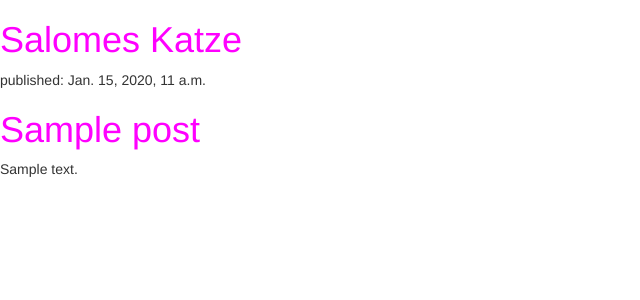
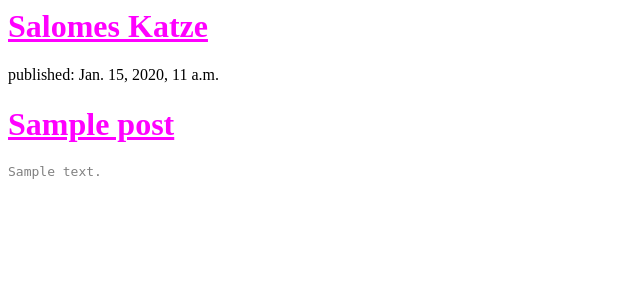
Before and after one commit to Salomensch/whatthecave, a Django app: template blog/templates/blog/post_list.html in a window 1280 px wide. Shown: the top 300 px of the page, without its empty margins (0-640 px from the left). Run offline with Django 3.2, Linux system fonts and the light colour scheme; the template is opened without the code that fills it: values that come from a table or form of the project are taken from there, others are empty; tables that the repository leaves empty hold one stand-in row (values such as "Sample post"); some libraries are stand-ins or nearby versions.

Commit message:
mit dem Osterei

```diff
--- a/blog/static/css/blog.css
+++ b/blog/static/css/blog.css
@@ -1,3 +1,8 @@
 h1 a {
-    color: magenta;
+    color: #FF00FF;
 }
+
+.mono {
+    font-family: monospace;
+    color: grey;
+}
--- a/blog/templates/blog/post_list.html
+++ b/blog/templates/blog/post_list.html
@@ -2,9 +2,9 @@
 
 <html>
     <head>
-        <title>DGirls Lokal</title>
-        <link rel="stylesheet" href="//maxcdn.bootstrapcdn.com/bootstrap/3.2.0/css/bootstrap.min.css">
-        <link rel="stylesheet" href="//maxcdn.bootstrapcdn.com/bootstrap/3.2.0/css/bootstrap-theme.min.css">
+        <title>Salomes Katze</title>
+        <!--<link rel="stylesheet" href="//maxcdn.bootstrapcdn.com/bootstrap/3.2.0/css/bootstrap.min.css">
+        <link rel="stylesheet" href="//maxcdn.bootstrapcdn.com/bootstrap/3.2.0/css/bootstrap-theme.min.css">-->
         <link rel="stylesheet" href="{% static 'css/blog.css' %}">
     </head>
     <body>
@@ -16,7 +16,7 @@
             <div>
                 <p>published: {{ post.published_date }}</p>
                 <h1><a href="">{{ post.title }}</a></h1>
-                <p>{{ post.text|linebreaks }}</p>
+                <div class="mono">{{ post.text|linebreaks }}</div>
             </div>
         {% endfor %}
 
```
